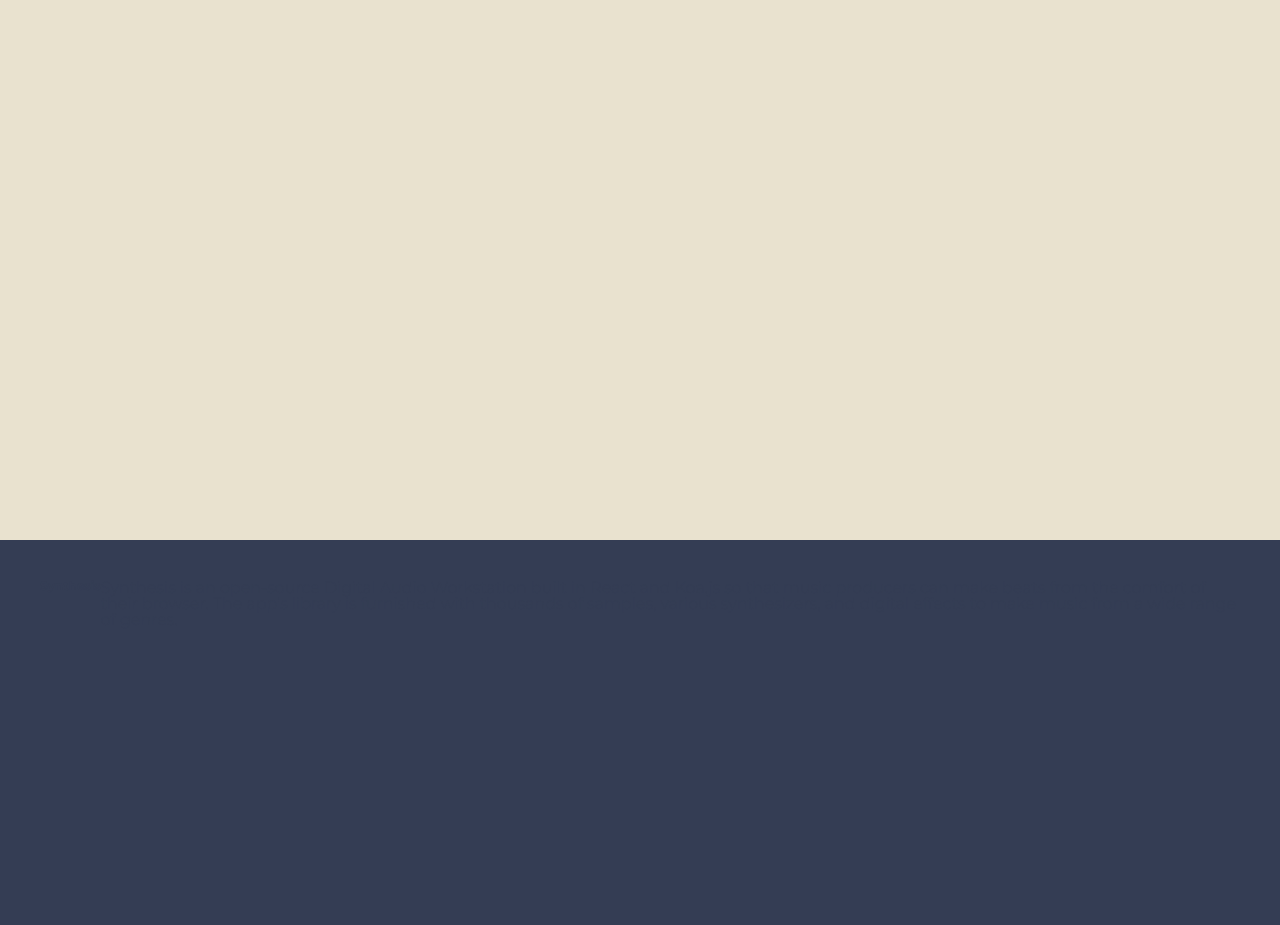
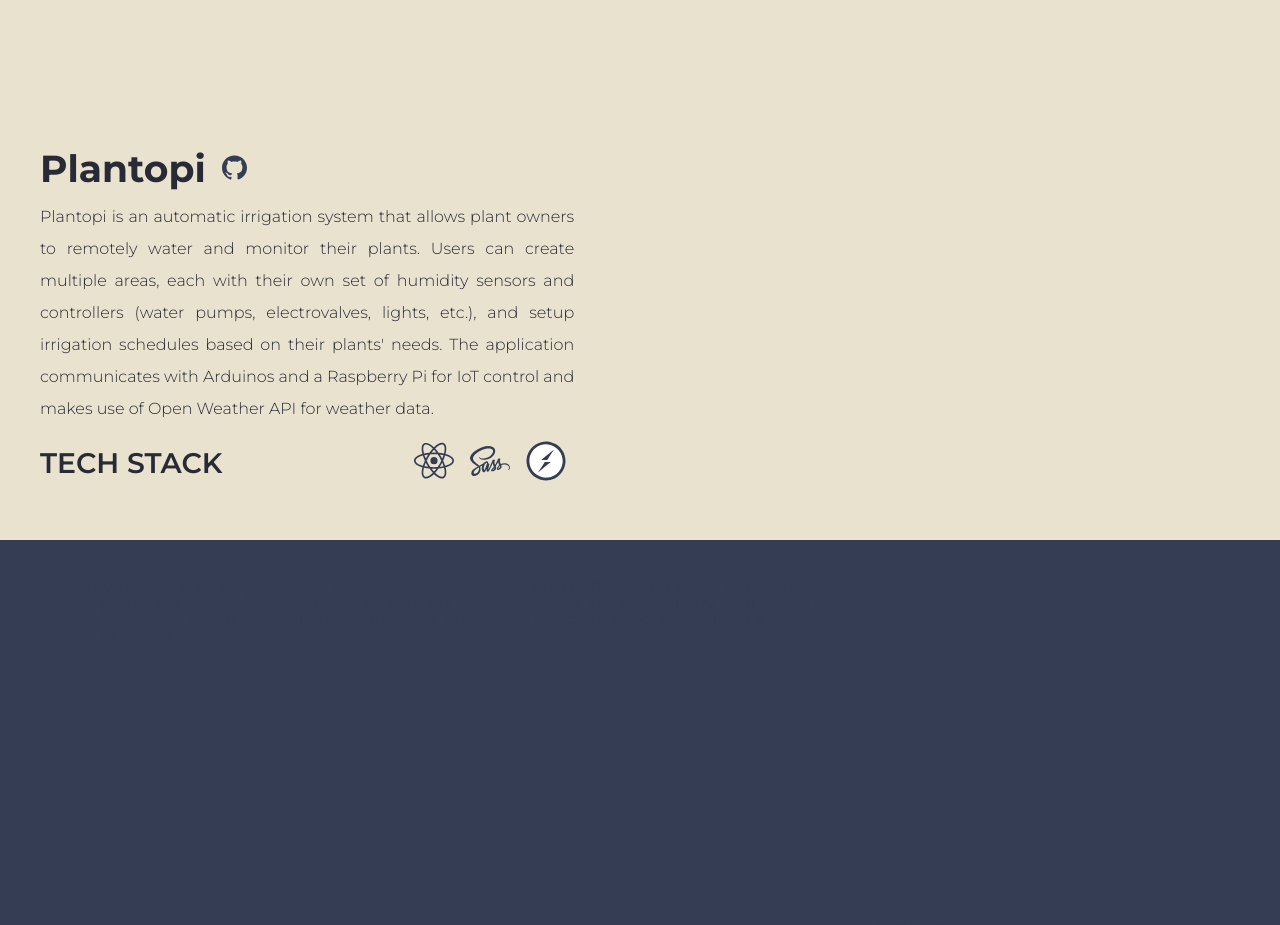
Before and after one commit to CxGarcia/port-2.0, a Next.js app in the folder client/: page / in a window 1280 px wide. Shown: the part 1860-2785 px from the top of the page. Built offline with nearby package versions, Linux system fonts and the light colour scheme.

Commit message:
feat: added tech stack to projects

```diff
--- /dev/null
+++ b/client/components/home/PlantopiLogo.js
@@ -0,0 +1,74 @@
+import { useEffect } from 'react';
+import { gsap } from 'gsap';
+import { ScrollTrigger } from 'gsap/dist/ScrollTrigger';
+
+// import styles from '@styles/Mountains.module.scss';
+
+if (typeof window !== 'undefined') {
+  gsap.registerPlugin(ScrollTrigger);
+}
+
+function PlantopiLogo() {
+  useEffect(() => {
+    gsap.from('.circle', {
+      scrollTrigger: {
+        trigger: '.plantopi',
+        scrub: 1,
+        start: '-10% top',
+        end: '+=40',
+      },
+      transformOrigin: 'center center',
+      scaleX: 0,
+      scaleY: 0,
+      // onComplete: repeatedAnimation,
+      stagger: {
+        each: 0.25,
+        from: 'end',
+      },
+      duration: 0.5,
+      ease: 'back.out(1.5)',
+    });
+
+    return () => gsap.killTweensOf('.circle');
+  }, []);
+
+  return (
+    <svg
+      xmlns="http://www.w3.org/2000/svg"
+      viewBox="0 0 298.59 298.6"
+      style={{ width: '100%', height: '100%' }}
+    >
+      <circle
+        cx="149.29"
+        cy="149.3"
+        r="138.75"
+        fill="#276776"
+        className="circle"
+      />
+      <circle
+        cx="149.29"
+        cy="149.3"
+        r="118.64"
+        fill="#07949b"
+        className="circle"
+      />
+      <circle
+        cx="149.29"
+        cy="149.3"
+        r="98.18"
+        fill="#00cfae"
+        className="circle"
+      />
+      <circle
+        cx="149.29"
+        cy="149.3"
+        r="74.37"
+        fill="#00f7a7"
+        className="circle"
+      />
+      <circle cx="149.29" cy="149.3" r="46.37" fill="#e9e2cf" />
+    </svg>
+  );
+}
+
+export default PlantopiLogo;
--- a/client/components/projects/tech-stack.js
+++ b/client/components/projects/tech-stack.js
@@ -28,10 +28,10 @@ function TechStack({ layer, items }) {
   }
 
   return (
-    <div className={styles.container}>
-      <h1 className={styles.layer}>{layer}</h1>
+    <span className={styles.container}>
+      <h2 className={styles.layer}>{layer}</h2>
       {renderItems()}
-    </div>
+    </span>
   );
 }
 
--- a/client/pages/index.js
+++ b/client/pages/index.js
@@ -1,5 +1,6 @@
-import Logo from '@resources/logos/cx';
 import Mountains from '@components/home/Mountains';
+import TechStack from '@components/projects/tech-stack';
+import PlantopiLogo from '@components/home/PlantopiLogo';
 
 import LinkedIn from '@resources/icons/social/linkedin.svg';
 import GitHub from '@resources/icons/social/github.svg';
@@ -21,20 +22,21 @@ export default function Home() {
             target="_blank"
             aria-label="Link to LinkedIn profile"
           >
-            <LinkedIn />
+            <LinkedIn className={styles.socialIcon} />
           </a>
           <a
             href="https://github.com/cxgarcia"
             target="_blank"
             aria-label="Link to GitHub profile"
           >
-            <GitHub />
+            <GitHub className={styles.socialIcon} />
           </a>
           <a
             href="personal-resources/cv-cristobal-schlaubitz-garcia.pdf"
+            aria-label="Download CV"
             download
           >
-            <CV />
+            <CV className={styles.socialIcon} />
           </a>
         </div>
       </nav>
@@ -76,18 +78,34 @@ export default function Home() {
           to kitesurf, doing yoga, or trekking.
         </p>
       </section>
-      <section className={styles.plantopi}>
+      <section className={`${styles.plantopi} plantopi`}>
         <TransitionMountain className={styles.transitionMountain} />
-        <h1>Plantopi</h1>
-        <p>
-          Plantopi is an automatic irrigation system that allows plant owners to
-          remotely water and monitor their plants. Users can create multiple
-          areas, each with their own set of humidity sensors and controllers
-          (water pumps, electrovalves, lights, etc.), and setup irrigation
-          schedules based on their plants' needs. The application communicates
-          with Arduinos and a Raspberry Pi for IoT control and makes use of Open
-          Weather API for weather data.
-        </p>
+        <div className={styles.sectionText}>
+          <span className={styles.projectHeader}>
+            <h1>Plantopi</h1>{' '}
+            <a
+              href="https://github.com/dev-collectiv/plantopi"
+              target="_blank"
+              aria-label="Link to GitHub profile"
+            >
+              <GitHub className={styles.socialIcon} />
+            </a>
+          </span>
+          <p>
+            Plantopi is an automatic irrigation system that allows plant owners
+            to remotely water and monitor their plants. Users can create
+            multiple areas, each with their own set of humidity sensors and
+            controllers (water pumps, electrovalves, lights, etc.), and setup
+            irrigation schedules based on their plants' needs. The application
+            communicates with Arduinos and a Raspberry Pi for IoT control and
+            makes use of Open Weather API for weather data.
+          </p>
+          <TechStack
+            layer="tech stack"
+            items="React,TypeScript,Sass,GSAP,NestJS,Socket.io,TypeORM,PostgreSQL,MQTT.js,Raspberry Pi,Mosquitto,NodeMCU"
+          />
+        </div>
+        <PlantopiLogo />
       </section>
       <section className={styles.synthesis}>
         <h1>Synthesis</h1>
@@ -98,6 +116,7 @@ export default function Home() {
           samples, various synthesizers, and digital effects to make music from
           a wide range of genres.
         </p>
+        <TechStack layer="tech stack" items="React,Sass,Tone.js,Koa,Node.js" />
       </section>
 
       <footer className={styles.footer}></footer>
--- a/client/styles/Home.module.scss
+++ b/client/styles/Home.module.scss
@@ -13,7 +13,7 @@
 
   overflow-x: hidden;
 }
-$text-container-width: 80%;
+$text-container-width: 60%;
 
 @media (min-width: 400px) {
   $text-container-width: 80%;
@@ -61,11 +61,26 @@ $sections-padding: 2.5rem;
   align-items: top;
   justify-content: center;
   & > * {
-    @include shrink-hover;
+    fill: white;
     margin: 0 0.5rem;
-    height: 40px;
-    width: 40px;
-    fill: white;
+  }
+}
+
+.socialIcon {
+  @include shrink-hover;
+  height: 40px;
+  width: 40px;
+}
+
+.projectHeader {
+  display: flex;
+  flex-flow: row nowrap;
+  align-items: center;
+  & .socialIcon {
+    height: 25px;
+    width: 25px;
+    fill: $primary;
+    margin: 0 1rem;
   }
 }
 
@@ -78,6 +93,25 @@ $sections-padding: 2.5rem;
   display: flex;
   padding: $sections-padding;
   position: relative;
+}
+
+@mixin section-text($color) {
+  h1,
+  h2,
+  h3,
+  h4,
+  p {
+    max-width: $text-container-width;
+    line-height: 2rem;
+    z-index: 1;
+    color: $color;
+  }
+
+  & p {
+    text-align: justify;
+    text-justify: inter-word;
+    margin: 1rem 0;
+  }
 }
 
 .intro,
@@ -101,18 +135,7 @@ $sections-padding: 2.5rem;
 .about {
   flex-flow: column nowrap;
   align-items: center;
-  & > * {
-    width: $text-container-width;
-    color: $secondary-font-color;
-    line-height: 2.5rem;
-    z-index: 1;
-  }
-
-  & p {
-    text-align: justify;
-    text-justify: inter-word;
-    margin: 1rem 0;
-  }
+  @include section-text($secondary-font-color);
 }
 
 .transitionMountain {
@@ -127,6 +150,13 @@ $sections-padding: 2.5rem;
   & > * {
     margin: 1rem 0;
   }
+}
+
+.plantopi {
+  @include section-text($font-color);
+  flex-flow: row nowrap;
+  align-items: flex-end;
+  justify-content: space-between;
 }
 
 .synthesis,
--- a/client/styles/projects/TechStack.module.scss
+++ b/client/styles/projects/TechStack.module.scss
@@ -1,19 +1,19 @@
 @import '@styles/vars/main';
 
 .icon {
-  height: 60px;
-  width: 60px;
+  height: 40px;
+  width: 40px;
   fill: $primary;
   // stroke: $primary;
   // stroke-width: 0.5;
 }
 
 .container {
-  width: 100%;
   display: flex;
-  flex-flow: column nowrap;
+  flex-flow: row nowrap;
   align-items: center;
-  justify-content: center;
+  justify-content: space-between;
+  width: 60%;
 }
 
 .layer {
@@ -26,9 +26,8 @@
   flex-flow: row nowrap;
   align-items: center;
   justify-content: flex-start;
-
   & > * {
-    margin: 0.5rem 0.25rem;
+    margin: 0 0.5rem;
   }
   & > a {
     @include shrink-hover;
```
Also changed, not shown: client/resources/logos/plantopi.svg (added).
